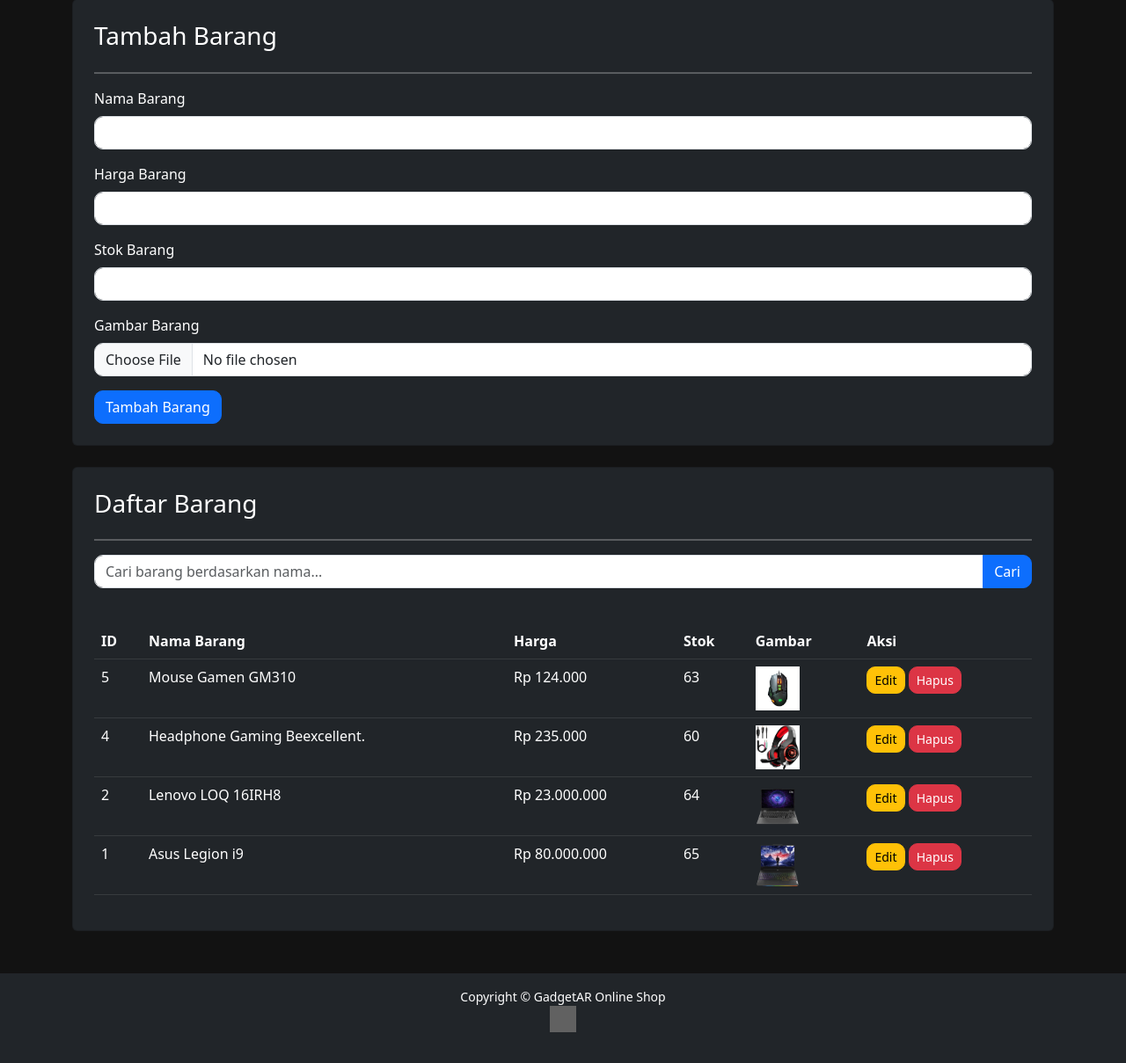
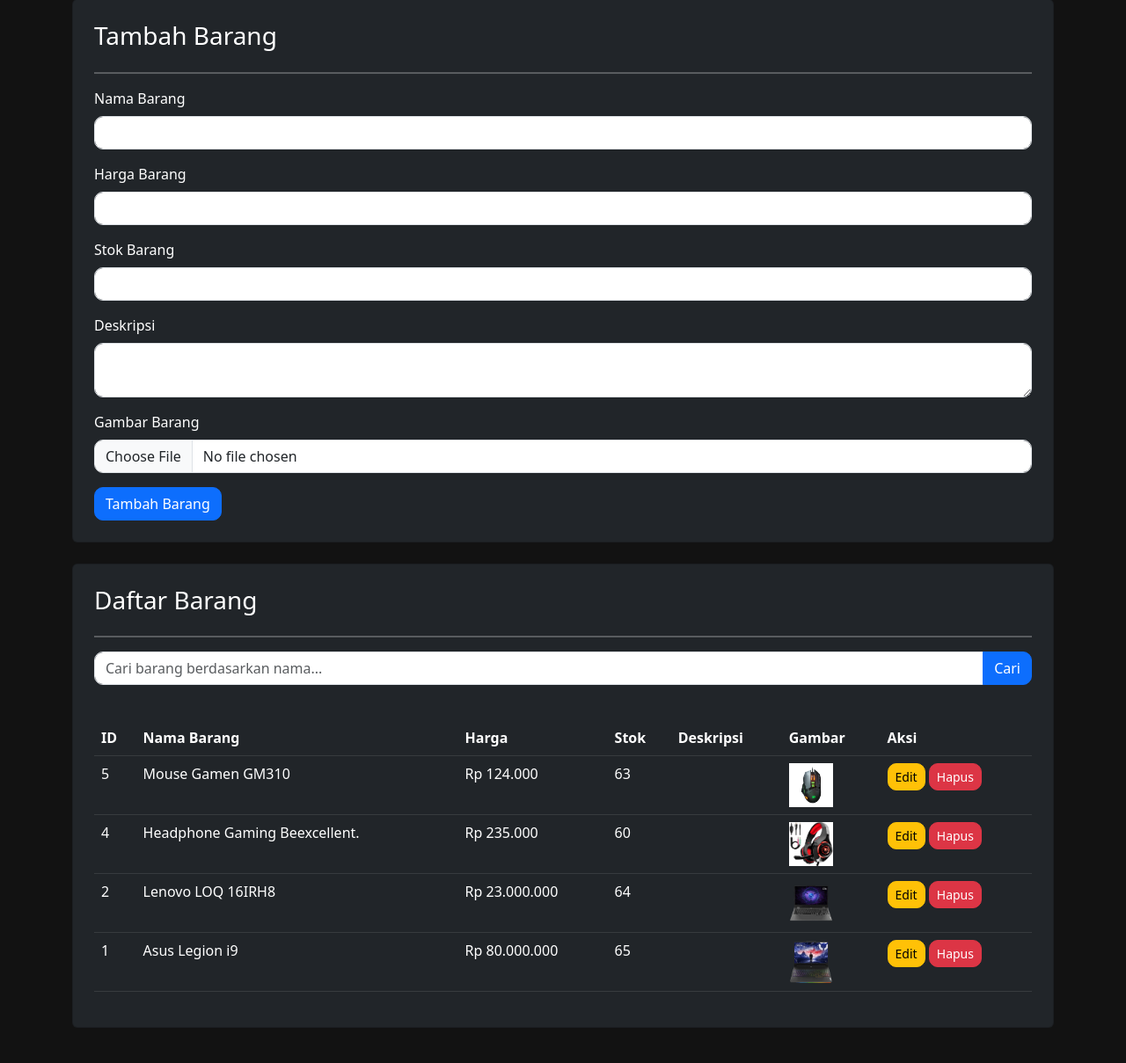
Before and after one commit to Arigta/GadgetAR, a PHP site: page /admin/manageBarang.php in a window 1280 px wide. Shown: the part 161-1370 px from the top of the page at 88% size. Before the commit the page ends 1335 px from the top, so only its background shows below. Run offline with PHP 8.4, Linux system fonts and the light colour scheme; a user stored in the database is signed in; data comes from the database, SQL or seed files in the repository; data that the repository does not hold is empty; grey boxes are pictures that could not be loaded.

Commit message:
menambahkan data deskripsi

```diff
--- a/admin/manageBarang.php
+++ b/admin/manageBarang.php
@@ -13,16 +13,18 @@ if ($_SERVER['REQUEST_METHOD'] === 'POST') {
     $nama_barang = $_POST['nama_barang'];
     $harga_barang = $_POST['harga_barang'];
     $stok = $_POST['stok'];
+    $deskripsi = $_POST['deskripsi'];
     $gambar_barang = $_FILES['gambar_barang']['name'];
     $tmp_name = $_FILES['gambar_barang']['tmp_name'];
 
     // Upload file gambar ke folder img
     if (move_uploaded_file($tmp_name, "../asset/img/" . $gambar_barang)) {
-        $stmt = $conn->prepare("INSERT INTO barang (nama_barang, harga_barang, stok, gambar_barang) VALUES (:nama_barang, :harga_barang, :stok, :gambar_barang)");
+        $stmt = $conn->prepare("INSERT INTO barang (nama_barang, harga_barang, stok, deskripsi, gambar_barang) VALUES (:nama_barang, :harga_barang, :stok, :deskripsi, :gambar_barang)");
         $stmt->execute([
             ':nama_barang' => $nama_barang,
             ':harga_barang' => $harga_barang,
             ':stok' => $stok,
+            ':deskripsi' => $deskripsi,
             ':gambar_barang' => $gambar_barang
         ]);
         $message = "Barang berhasil ditambahkan!";
@@ -163,6 +165,10 @@ $results = $stmt->fetchAll(PDO::FETCH_ASSOC);
                     <input type="number" class="form-control" id="stok" name="stok" required>
                 </div>
                 <div class="mb-3">
+                    <label for="deskripsi" class="form-label" style="color:white">Deskripsi</label>
+                    <textarea class="form-control" id="deskripsi" name="deskripsi" required></textarea>
+                </div>
+                <div class="mb-3">
                     <label for="gambar_barang" class="form-label" style="color:white">Gambar Barang</label>
                     <input type="file" class="form-control" id="gambar_barang" name="gambar_barang" required>
                 </div>
@@ -191,6 +197,7 @@ $results = $stmt->fetchAll(PDO::FETCH_ASSOC);
                         <th>Nama Barang</th>
                         <th>Harga</th>
                         <th>Stok</th>
+                        <th>Deskripsi</th>
                         <th>Gambar</th>
                         <th>Aksi</th>
                     </tr>
@@ -202,6 +209,8 @@ $results = $stmt->fetchAll(PDO::FETCH_ASSOC);
                             <td><?= htmlspecialchars($row['nama_barang']) ?></td>
                             <td>Rp <?= number_format($row['harga_barang'], 0, ',', '.') ?></td>
                             <td><?= htmlspecialchars($row['stok']) ?></td>
+                            <td><?= strlen($row['deskripsi']) > 30 ? htmlspecialchars(substr($row['deskripsi'], 0, 30)) . '...' : htmlspecialchars($row['deskripsi']) ?></td>
+
                             <td><img src="../asset/img/<?= htmlspecialchars($row['gambar_barang']) ?>" alt="Gambar Barang" width="50"></td>
                             <td>
                                 <a href="edit_barang.php?id=<?= $row['id_barang'] ?>" class="btn btn-warning btn-sm">Edit</a>
```
Also changed, not shown: admin/edit_barang.php (+7 -1 lines).
